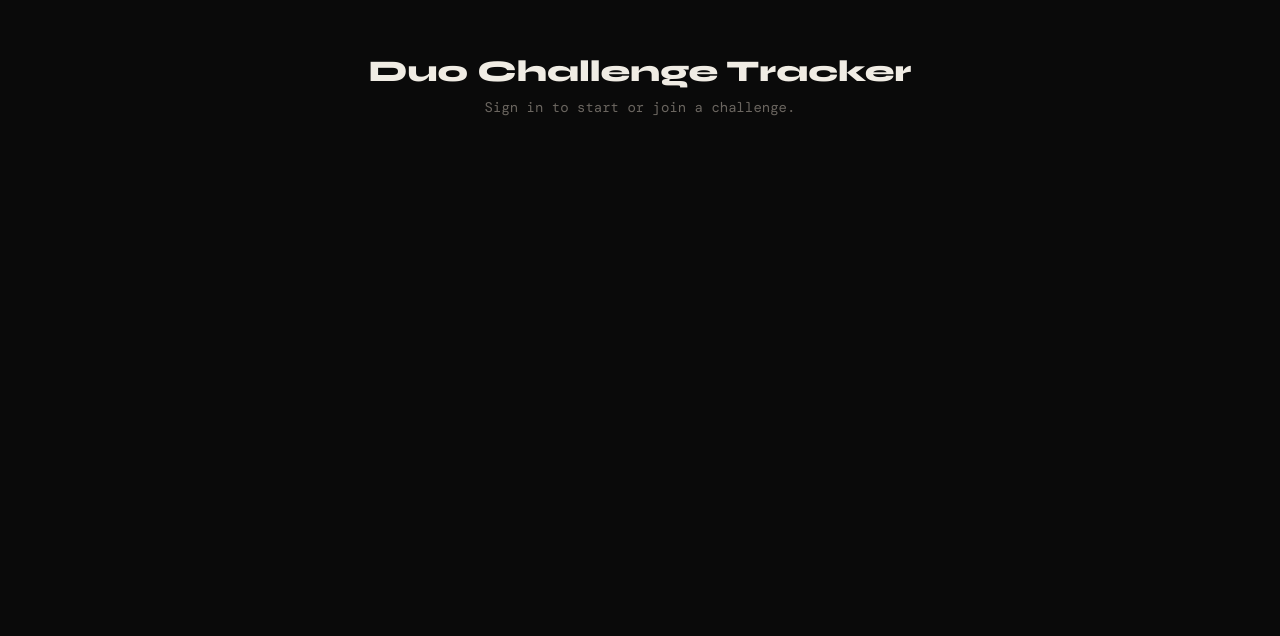
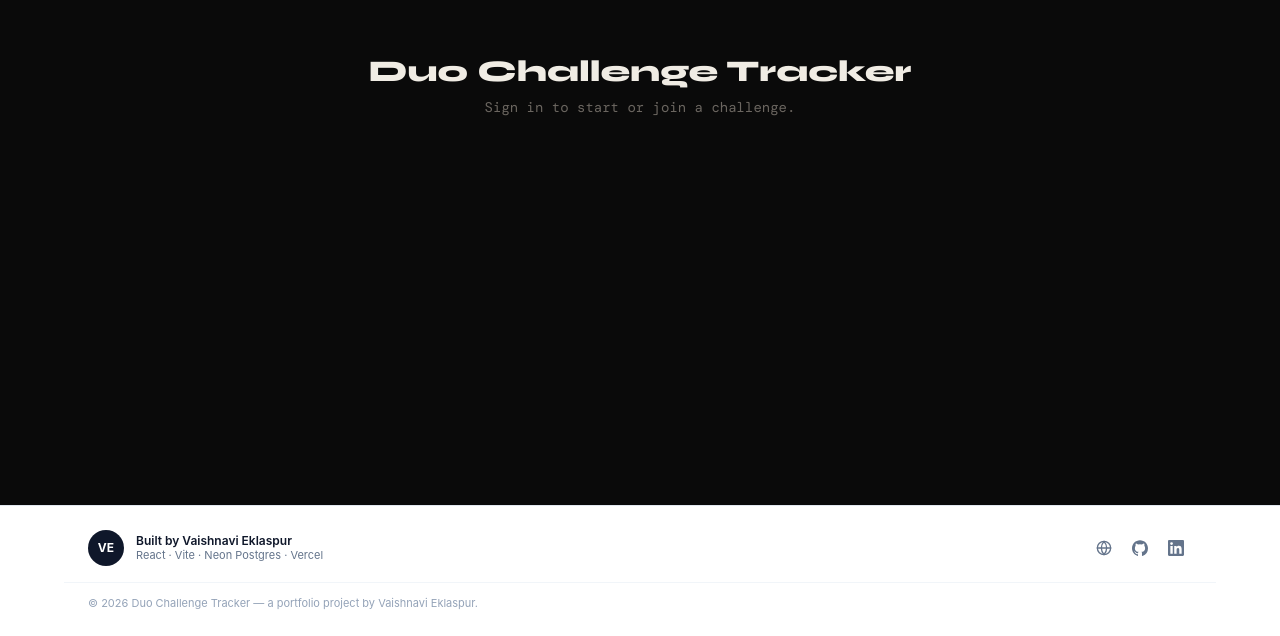
Before and after one commit to vaishnavi-eklaspur/Duo-Challenge-Tracker, a React (Vite) app: page / in a window 1280 px wide. Shown: the part 295-931 px from the top of the page. Before the commit the page ends 800 px from the top, so only its background shows below. Built offline with nearby package versions, Linux system fonts and the light colour scheme; the HTML template or start-up script is replaced by a standard one.

Commit message:
Add personal-branding footer on every screen
Drop-in AuthorFooter (brand asset, verbatim). Customized per project via
props: productName + this project's stack tagline.

```diff
--- a/src/App.jsx
+++ b/src/App.jsx
@@ -2,6 +2,7 @@ import React, { useState, useEffect, useRef, useCallback, useMemo } from 'react'
 import { PostgrestClient } from '@supabase/postgrest-js';
 import confetti from 'canvas-confetti';
 import html2canvas from 'html2canvas';
+import AuthorFooter from './AuthorFooter';
 
 // ============================================================
 // DATABASE CLIENT (Neon Data API, PostgREST protocol)
@@ -1555,13 +1556,17 @@ export default function App() {
     return () => window.removeEventListener('hashchange', onHashChange);
   }, []);
 
-  if (!identity) return <SignInScreen onSignIn={setIdentity} />;
-
-  const user = { id: identity.id };
-
-  // No room in URL → Dashboard
-  if (!roomId) return <Dashboard user={user} onEnterRoom={(id) => setRoomId(id)} />;
-
-  // Room view
-  return <RoomView key={roomId} user={user} roomId={roomId} />;
-}
+  const user = identity ? { id: identity.id } : null;
+
+  let screen;
+  if (!identity) screen = <SignInScreen onSignIn={setIdentity} />;
+  else if (!roomId) screen = <Dashboard user={user} onEnterRoom={(id) => setRoomId(id)} />;
+  else screen = <RoomView key={roomId} user={user} roomId={roomId} />;
+
+  return (
+    <>
+      {screen}
+      <AuthorFooter productName="Duo Challenge Tracker" tagline="React · Vite · Neon Postgres · Vercel" />
+    </>
+  );
+}
--- /dev/null
+++ b/src/AuthorFooter.jsx
@@ -0,0 +1,91 @@
+import React from "react";
+
+/**
+ * AuthorFooter — a uniform personal-branding footer to drop into any project.
+ * Self-contained: no Tailwind, no icon library, no external CSS.
+ * Usage: <AuthorFooter productName="My App" tagline="Python · FastAPI · Next.js" />
+ */
+
+// ── Brand identity: keep IDENTICAL across every project.
+//    (tagline is NOT here — it's this project's stack, passed via the prop.) ──
+export const AUTHOR = {
+  name: "Vaishnavi Eklaspur",
+  initials: "VE",
+  portfolio: "https://vaishnavieklaspur-portfolio.vercel.app/",
+  github: "https://github.com/vaishnavi-eklaspur",
+  linkedin: "https://www.linkedin.com/in/vaishnavi-eklaspur/",
+};
+
+const ICONS = {
+  portfolio: (
+    <svg viewBox="0 0 24 24" width="16" height="16" fill="none" stroke="currentColor" strokeWidth="2" strokeLinecap="round" strokeLinejoin="round" aria-hidden="true">
+      <circle cx="12" cy="12" r="10" /><line x1="2" y1="12" x2="22" y2="12" />
+      <path d="M12 2a15.3 15.3 0 0 1 4 10 15.3 15.3 0 0 1-4 10 15.3 15.3 0 0 1-4-10 15.3 15.3 0 0 1 4-10z" />
+    </svg>
+  ),
+  github: (
+    <svg viewBox="0 0 24 24" width="16" height="16" fill="currentColor" aria-hidden="true">
+      <path d="M12 .5C5.37.5 0 5.87 0 12.5c0 5.3 3.44 9.8 8.21 11.39.6.11.82-.26.82-.58 0-.29-.01-1.04-.02-2.05-3.34.73-4.04-1.61-4.04-1.61-.55-1.39-1.34-1.76-1.34-1.76-1.09-.75.08-.73.08-.73 1.2.09 1.84 1.24 1.84 1.24 1.07 1.83 2.81 1.3 3.5.99.11-.78.42-1.3.76-1.6-2.67-.3-5.47-1.33-5.47-5.93 0-1.31.47-2.38 1.24-3.22-.12-.3-.54-1.52.12-3.18 0 0 1.01-.32 3.3 1.23a11.5 11.5 0 0 1 6 0c2.29-1.55 3.3-1.23 3.3-1.23.66 1.66.24 2.88.12 3.18.77.84 1.24 1.91 1.24 3.22 0 4.61-2.8 5.62-5.48 5.92.43.37.81 1.1.81 2.22 0 1.61-.01 2.9-.01 3.29 0 .32.22.7.83.58A12.01 12.01 0 0 0 24 12.5C24 5.87 18.63.5 12 .5z" />
+    </svg>
+  ),
+  linkedin: (
+    <svg viewBox="0 0 24 24" width="16" height="16" fill="currentColor" aria-hidden="true">
+      <path d="M20.45 20.45h-3.56v-5.57c0-1.33-.03-3.04-1.85-3.04-1.85 0-2.14 1.45-2.14 2.94v5.67H9.35V9h3.42v1.56h.05c.48-.9 1.64-1.85 3.37-1.85 3.6 0 4.27 2.37 4.27 5.46v6.28zM5.34 7.43a2.07 2.07 0 1 1 0-4.14 2.07 2.07 0 0 1 0 4.14zM7.12 20.45H3.55V9h3.57v11.45zM22.22 0H1.77C.79 0 0 .77 0 1.72v20.56C0 23.23.79 24 1.77 24h20.45c.98 0 1.78-.77 1.78-1.72V1.72C24 .77 23.2 0 22.22 0z" />
+    </svg>
+  ),
+};
+
+const CSS = `
+.af-footer{background:#fff;border-top:1px solid #e2e8f0;padding:24px 0;font-family:'Inter',system-ui,-apple-system,sans-serif;}
+.af-row{max-width:1152px;margin:0 auto;padding:0 24px;display:flex;flex-wrap:wrap;justify-content:space-between;align-items:center;gap:16px;}
+.af-id{display:flex;align-items:center;gap:12px;text-decoration:none;}
+.af-avatar{width:36px;height:36px;border-radius:9999px;background:#0f172a;color:#fff;display:flex;align-items:center;justify-content:center;font-size:12px;font-weight:700;letter-spacing:.02em;transition:background .15s;}
+.af-id:hover .af-avatar{background:#334155;}
+.af-name{margin:0;font-size:12px;font-weight:600;color:#0f172a;line-height:1.2;transition:color .15s;}
+.af-id:hover .af-name{color:#475569;}
+.af-tag{margin:0;font-size:11px;color:#64748b;line-height:1.2;}
+.af-links{display:flex;align-items:center;gap:4px;}
+.af-icon{width:32px;height:32px;border-radius:6px;display:flex;align-items:center;justify-content:center;color:#64748b;transition:color .15s,background .15s;}
+.af-icon:hover{color:#0f172a;background:#f1f5f9;}
+.af-text{padding:0 8px;font-size:11px;font-weight:600;color:#64748b;text-decoration:none;transition:color .15s;}
+.af-text:hover{color:#0f172a;}
+.af-div{display:inline-block;margin:0 4px;height:16px;width:1px;background:#e2e8f0;}
+.af-copy-wrap{max-width:1152px;margin:16px auto 0;padding:12px 24px 0;border-top:1px solid #f1f5f9;}
+.af-copy{margin:0;font-size:11px;color:#94a3b8;}
+`;
+
+const SOCIALS = [
+  { label: "Portfolio", href: AUTHOR.portfolio, icon: ICONS.portfolio },
+  { label: "GitHub", href: AUTHOR.github, icon: ICONS.github },
+  { label: "LinkedIn", href: AUTHOR.linkedin, icon: ICONS.linkedin },
+];
+
+export default function AuthorFooter({ productName = "", tagline = "", children }) {
+  return (
+    <footer className="af-footer">
+      <style>{CSS}</style>
+      <div className="af-row">
+        <a className="af-id" href={AUTHOR.portfolio} target="_blank" rel="noopener noreferrer">
+          <span className="af-avatar">{AUTHOR.initials}</span>
+          <span>
+            <span className="af-name" style={{ display: "block" }}>Built by {AUTHOR.name}</span>
+            {tagline && <span className="af-tag" style={{ display: "block" }}>{tagline}</span>}
+          </span>
+        </a>
+        <div className="af-links">
+          {children}
+          {SOCIALS.map((s) => (
+            <a key={s.label} className="af-icon" href={s.href} target="_blank" rel="noopener noreferrer" aria-label={s.label} title={s.label}>
+              {s.icon}
+            </a>
+          ))}
+        </div>
+      </div>
+      <div className="af-copy-wrap">
+        <p className="af-copy">
+          © {new Date().getFullYear()} {productName ? productName + " — " : ""}a portfolio project by {AUTHOR.name}.
+        </p>
+      </div>
+    </footer>
+  );
+}
```
